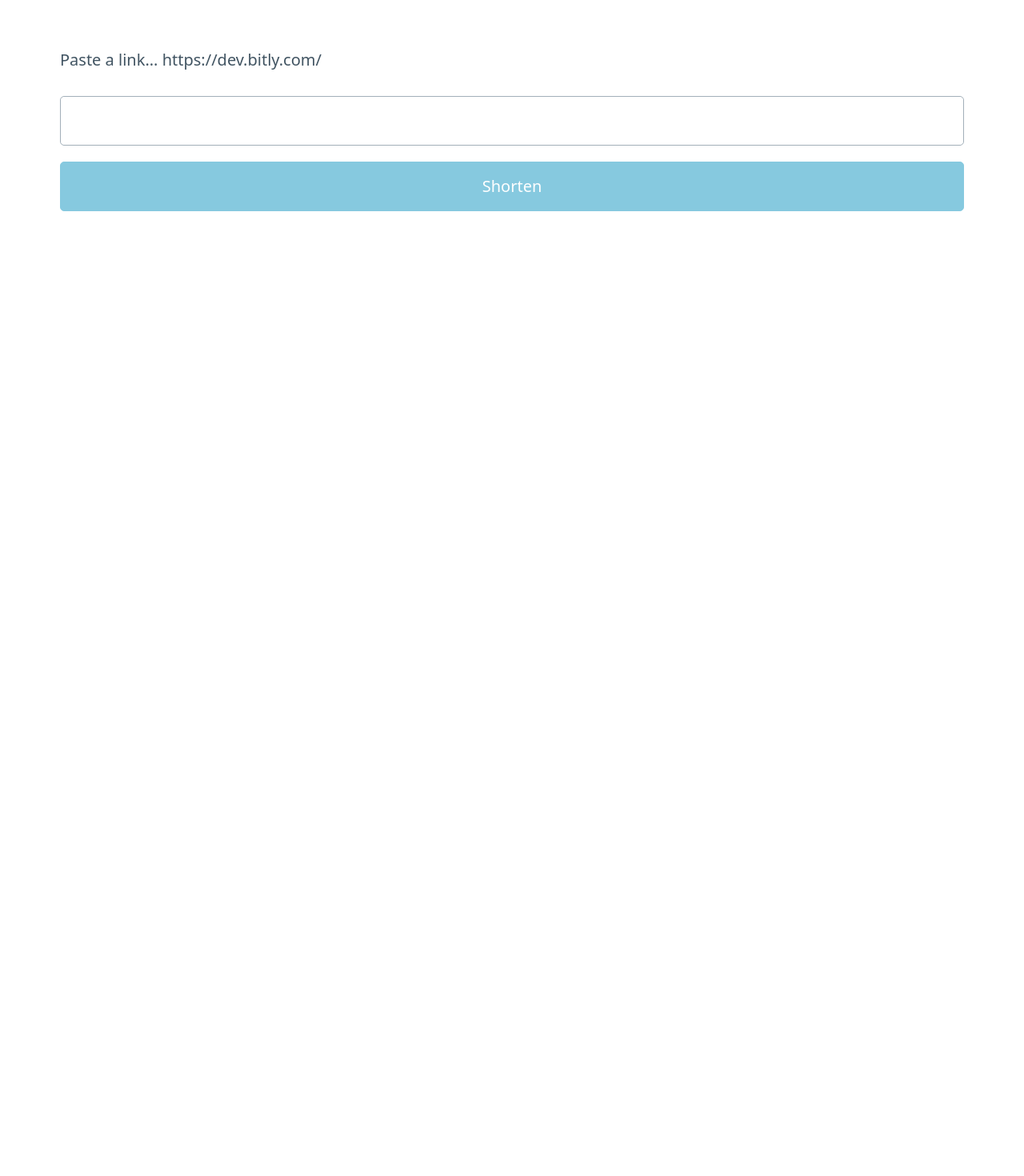
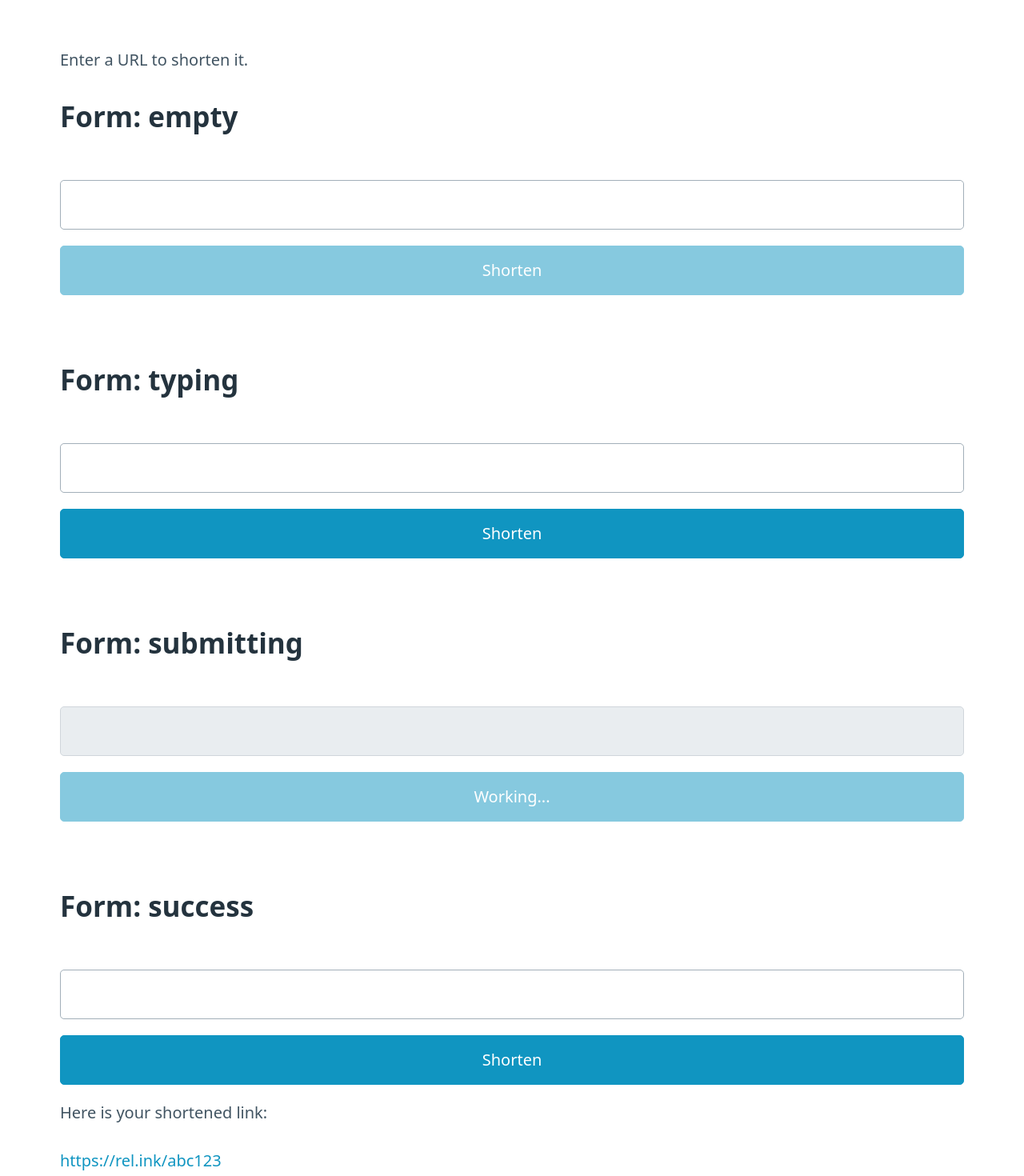
Before and after one commit to tom-ai/link-shortener, a React (Create React App) app: page / in a window 1280 px wide. Shown: the part 60-1530 px from the top of the page at 80% size. Before the commit the page ends 800 px from the top, so only its background shows below. Built offline with nearby package versions, Linux system fonts and the light colour scheme.

Commit message:
add second Form idea with cleaner design

```diff
--- a/src/App.js
+++ b/src/App.js
@@ -1,10 +1,21 @@
 import Form from './components/Form';
+import Form2 from './components/Form2';
 
 export default function App() {
+  const statuses = ['empty', 'typing', 'submitting', 'success', 'error'];
+
   return (
     <main className="container">
       <h1>Link Shortener</h1>
-      <Form />
+      <p>Enter a URL to shorten it.</p>
+      {statuses.map((status) => {
+        return (
+          <section>
+            <h2>Form: {status}</h2>
+            <Form2 status={status} />
+          </section>
+        );
+      })}
     </main>
   );
 }
--- a/src/components/Form.jsx
+++ b/src/components/Form.jsx
@@ -1,59 +1,61 @@
-import { useState } from "react"
+import { useState } from 'react';
 
-export default function Form(){
-    const [link, setLink] = useState("");
+export default function Form() {
+  const [link, setLink] = useState('');
   const [shortenedLink, setShortenedLink] = useState(null);
 
+  const [status, setStatus] = useState('submitting' | 'success');
+  const [error, setError] = useState(null);
 
-    const [status, setStatus] = useState('submitting' | 'success')
-    const [error, setError] = useState(null)
-
-function handleChange(e){
+  function handleChange(e) {
     e.preventDefault();
     setLink(e.target.value);
   }
 
-function handleSubmit(e){
+  function handleSubmit(e) {
     e.preventDefault();
-    setStatus("submitting");
-    fetch("https://api-ssl.bitly.com/v4/shorten", {
-        method: "POST",
+    setStatus('submitting');
+    fetch('https://api-ssl.bitly.com/v4/shorten', {
+      method: 'POST',
       headers: {
         Authorization: `Bearer ${process.env.REACT_APP_BITLY_TOKEN}`,
-            "Content-Type": "application/json",
+        'Content-Type': 'application/json',
       },
       body: JSON.stringify({
-            "long_url": link,
+        long_url: link,
+      }),
     })
-    }).then(response => response.json())
-    .then(data => {
-        setStatus("success");
+      .then((response) => response.json())
+      .then((data) => {
+        setStatus('success');
         setShortenedLink(data.id);
       })
-    .catch(error => {
+      .catch((error) => {
         setError(error);
-    })
+      });
   }
 
-let buttonText = "Shorten"
-if (status === "submitting") buttonText = "Working..."
-if (status === "success") buttonText = "Copy!"
-if (error) buttonText = "Try again";
+  let buttonText = 'Shorten';
+  if (status === 'submitting') buttonText = 'Working...';
+  if (status === 'success') buttonText = 'Copy!';
+  if (error) buttonText = 'Try again';
 
-let statusText = "Paste a link... https://dev.bitly.com/"
-if (status === "success") statusText = "Looking good!"
-if (error !== null) statusText = "Something went wrong :("
+  let statusText = 'Paste a link... https://dev.bitly.com/';
+  if (status === 'success') statusText = 'Looking good!';
+  if (error !== null) statusText = 'Something went wrong :(';
 
   return (
     <>
-            <p>
-                {statusText}
-            </p>
+      <p>{statusText}</p>
       <form onSubmit={handleSubmit}>
-                <input disabled={status === 'submitting'} onChange={(e) => handleChange(e)} type="text" value={status === 'success' ? shortenedLink : link}/>
-                <button disabled={link.length === 0}> {buttonText}
-                </button>
+        <input
+          disabled={status === 'submitting'}
+          onChange={(e) => handleChange(e)}
+          type="text"
+          value={status === 'success' ? shortenedLink : link}
+        />
+        <button disabled={link.length === 0}> {buttonText}</button>
       </form>
     </>
-    )
+  );
 }
--- /dev/null
+++ b/src/components/Form2.jsx
@@ -0,0 +1,23 @@
+export default function Form2({ status = 'empty' }) {
+  return (
+    <form>
+      <input disabled={status === 'submitting'} type="text" />
+      <button disabled={status === 'empty' || status === 'submitting'}>
+        {status === 'submitting' ? 'Working...' : 'Shorten'}
+      </button>
+      {status === 'error' && <p>Something went wrong. Try again.</p>}
+      {status === 'success' && (
+        <>
+          <p>Here is your shortened link:</p>
+          <a href="/">https://rel.ink/abc123</a>
+        </>
+      )}
+    </form>
+  );
+}
+
+// empty
+// typing - onChange
+// submitting - onSubmit
+// success - shortenedLink
+// error - error
```
Lines whose indentation alone changed are shown as unchanged.
